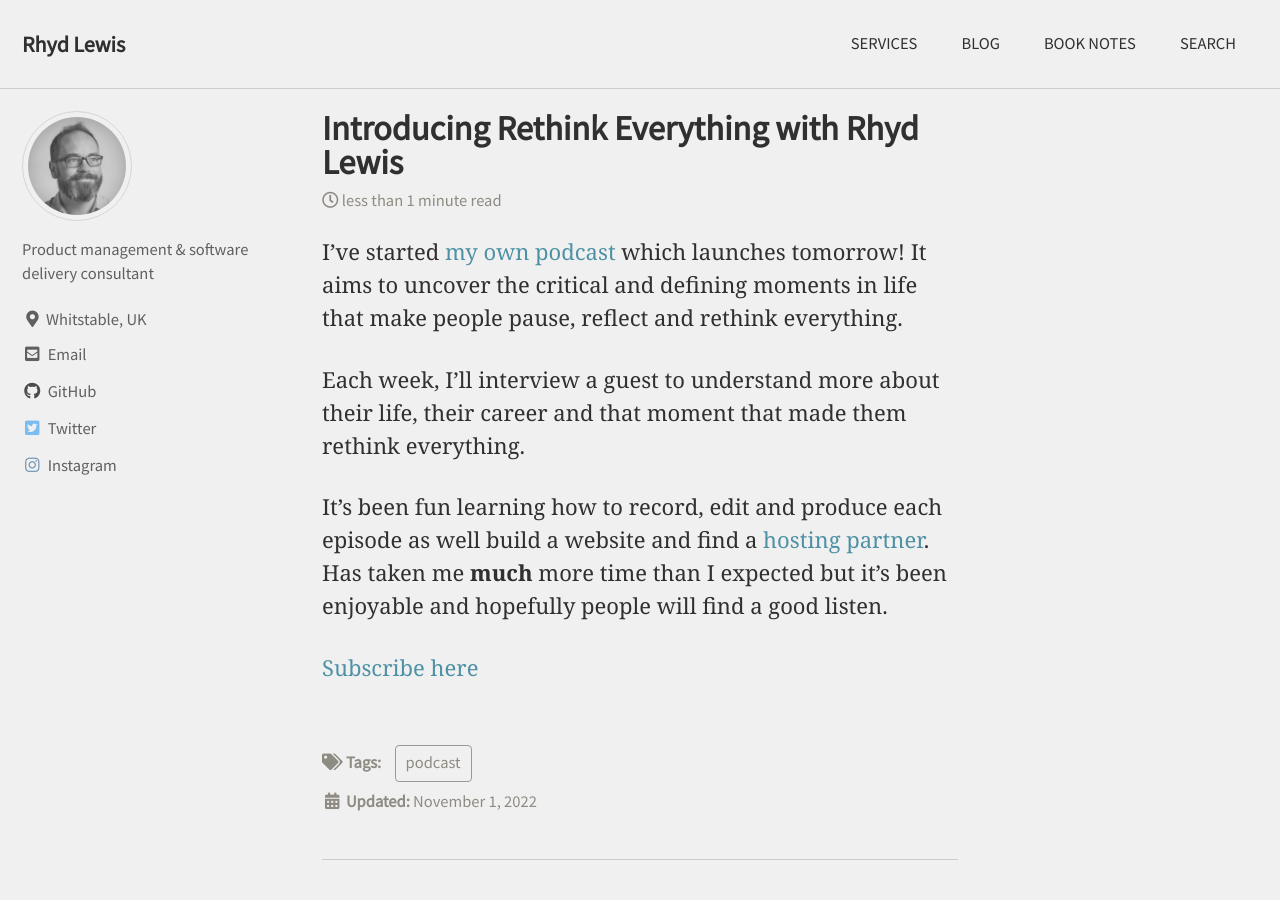
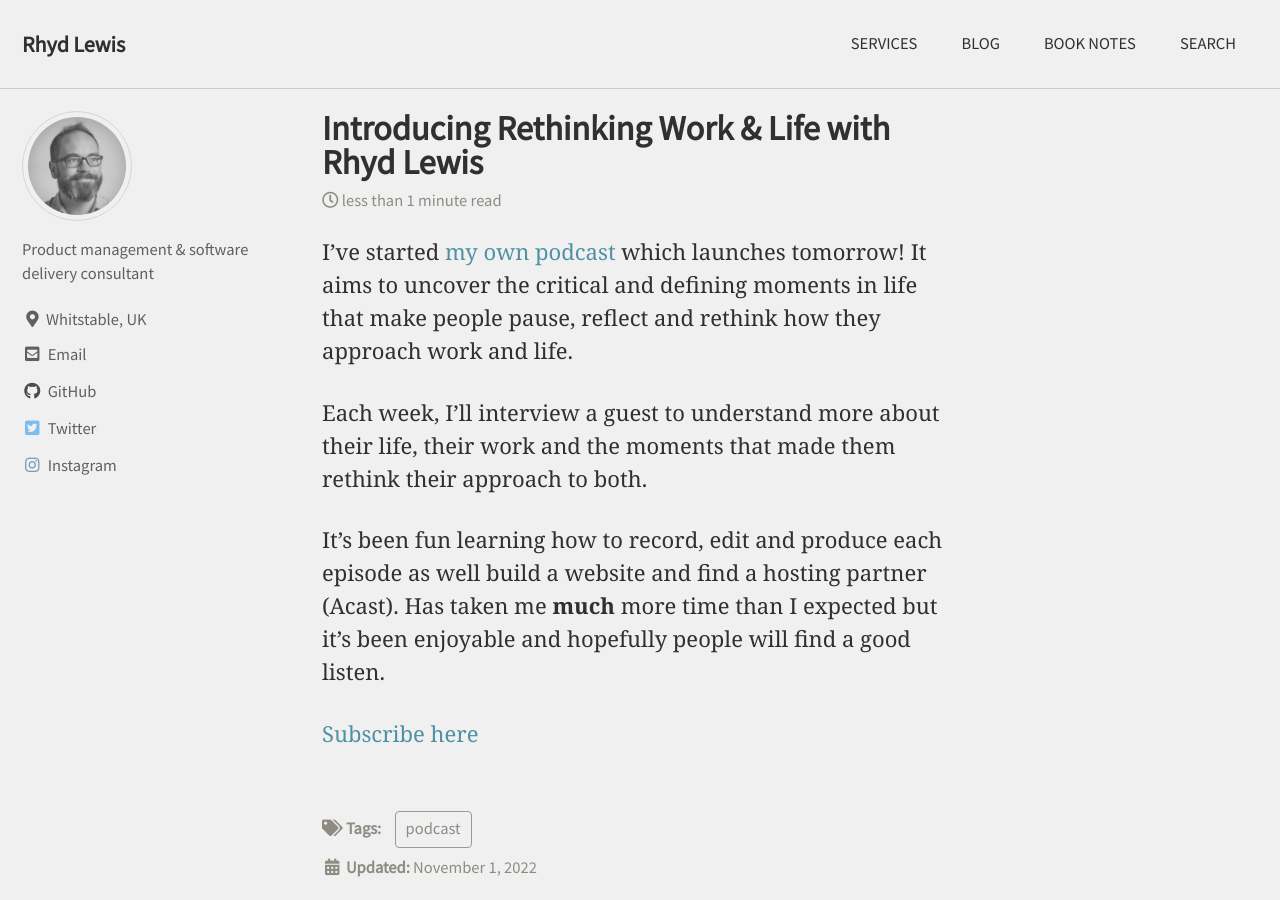
Before and after one commit to rhydlewis/rhydlewis.net, a Jekyll site: the page built from _posts/2022-11-01-introducing-rethink-everything.markdown, in a window 1280 px wide and 900 px high. Built offline with Jekyll 4.4.1, drawn with Linux system fonts in a browser that asks for light colours; cached includes are drawn as plain includes; some web fonts are replaced.

Commit message:
updated podcast name

```diff
--- a/_posts/2022-11-01-introducing-rethink-everything.markdown
+++ b/_posts/2022-11-01-introducing-rethink-everything.markdown
@@ -1,17 +1,17 @@
 ---
 comment: false
 date: 2022-11-01T08:00:00
-title: "Introducing Rethink Everything with Rhyd Lewis"
+title: "Introducing Rethinking Work & Life with Rhyd Lewis"
 permalink: /blog/2022/11/01/:slug
 tags:
 - podcast
 
 ---
 
-I've started [my own podcast](https://rethinkeverything.show) which launches tomorrow! It aims to uncover the critical and defining moments in life that make people pause, reflect and rethink everything.
+I've started [my own podcast](https://rethinkworklife.net) which launches tomorrow! It aims to uncover the critical and defining moments in life that make people pause, reflect and rethink how they approach work and life.
 
-Each week, I'll interview a guest to understand more about their life, their career and that moment that made them rethink everything.
+Each week, I'll interview a guest to understand more about their life, their work and the moments that made them rethink their approach to both.
 
-It's been fun learning how to record, edit and produce each episode as well build a website and find a [hosting partner](https://play.acast.com/s/rethink-everything). Has taken me **much** more time than I expected but it's been enjoyable and hopefully people will find a good listen.
+It's been fun learning how to record, edit and produce each episode as well build a website and find a hosting partner (Acast). Has taken me **much** more time than I expected but it's been enjoyable and hopefully people will find a good listen.
 
 [Subscribe here](https://subscribe.acast.com/63440d1a71ca7a0012e0f3d1)
```
